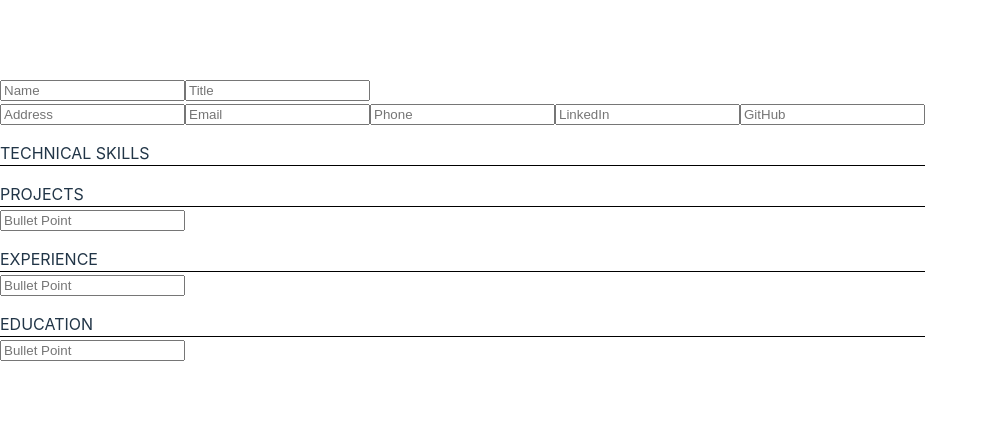
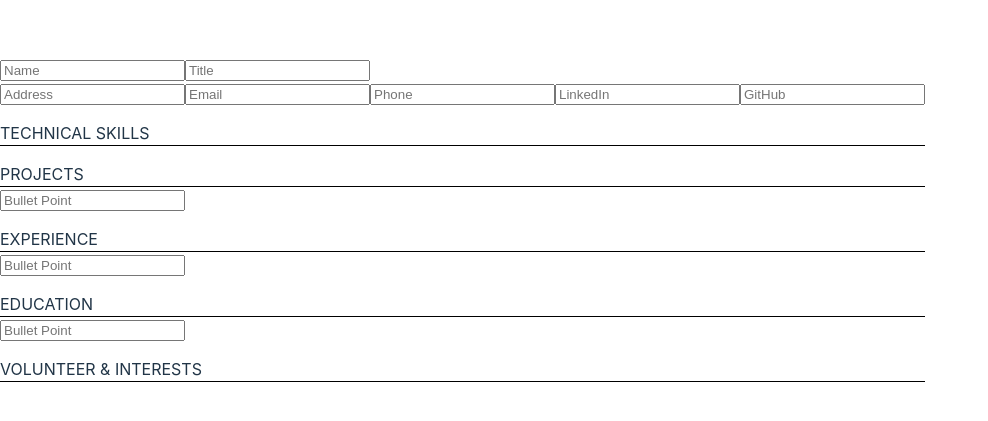
Before and after one commit to Eveieve/CV-builder, a React (Vite) app in the folder vite-project/: page / in a window 1280 px wide. Shown: the part 181-602 px from the top of the page, without its empty margins (0-988 px from the left). Built offline with nearby package versions, Linux system fonts and the light colour scheme.

Commit message:
add readme

```diff
--- a/vite-project/src/App.jsx
+++ b/vite-project/src/App.jsx
@@ -141,6 +141,7 @@ function App() {
         name="bulletPoint"
         value={state.education.bulletPoint}
       />
+      <Section sectionName="VOLUNTEER & INTERESTS" />
     </>
   );
 }
```
Also changed, not shown: 1 other file (tests, documents, lock files or other folders).
